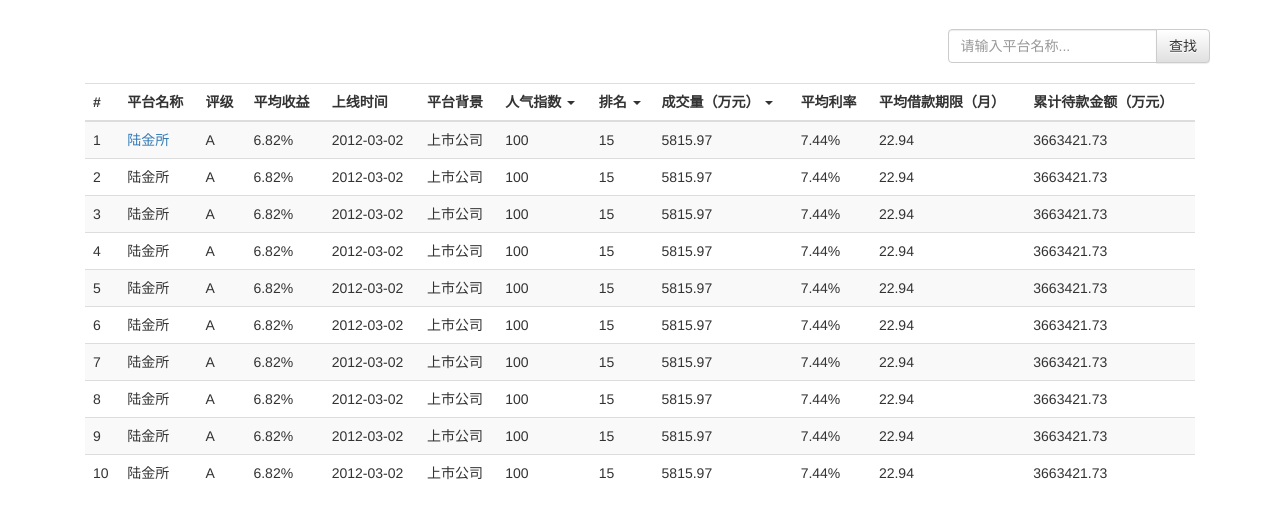
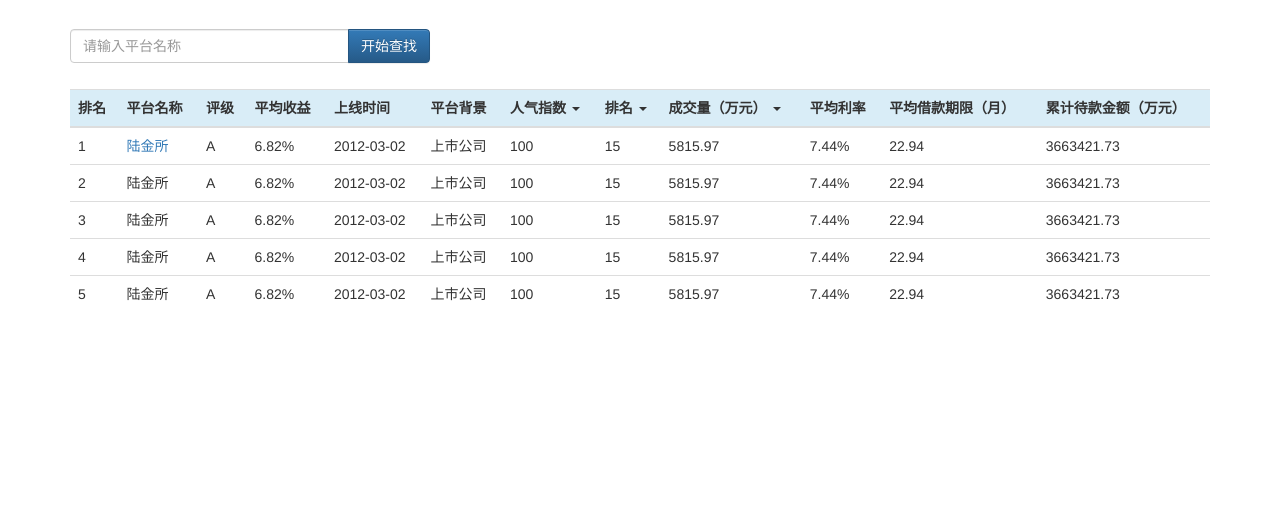
Before and after one commit to Andy0526/business_web, a Flask app: page /detail in a window 1280 px wide. Shown: the part 51-570 px from the top of the page. Run offline with Flask 2, Linux system fonts and the light colour scheme; some libraries are stand-ins or nearby versions.

Commit message:
2016.3.18 继续完善平台详情模块

```diff
--- a/run.py
+++ b/run.py
@@ -93,7 +93,6 @@
         'Risk_weight': 2,
         'source': u'来源',
         'source_url': u'来源链接',
-        'gmt_create': u'2015-12-07 12:12'
     }
     return render_template('detail_info.html', data_info=data_info)
 
--- a/templates/detail.html
+++ b/templates/detail.html
@@ -6,26 +6,26 @@
 
     <div class="row">
 
-  <div class="col-lg-3" style="float: right">
+  <div class="col-md-4" >
     <div class="input-group">
-      <input type="text" class="form-control" placeholder="请输入平台名称...">
+      <input type="text" class="form-control" placeholder="请输入平台名称">
       <span class="input-group-btn">
-        <button class="btn btn-default" type="button">查找</button>
+        <button class="btn btn-primary" type="button">开始查找</button>
       </span>
     </div><!-- /input-group -->
   </div><!-- /.col-lg-6 -->
-</div><!-- /.row -->
-    </div>
 
 <br>
-    <div class="container">
+<br>
+<br>
+
 
         <div class="col-md-12" >
-            <table class="table table-striped">
+            <table class="table table-hover">
                 <thead>
                 <tr></tr>
-                <tr>
-                    <th>#</th>
+                <tr class="info">
+                    <th>排名</th>
                     <th>平台名称</th>
                     <th>评级</th>
                     <th>平均收益</th>
@@ -144,81 +144,14 @@
                     <td>22.94</td>
                     <td>3663421.73</td>
                 </tr>
-                <tr>
-                    <td>6</td>
-                    <td>陆金所</td>
-                    <td>A</td>
-                    <td>6.82%</td>
-                    <td>2012-03-02</td>
-                    <td>上市公司</td>
-                    <td>100</td>
-                    <td>15</td>
-                    <td>5815.97</td>
-                    <td>7.44%</td>
-                    <td>22.94</td>
-                    <td>3663421.73</td>
-                </tr>
-                <tr>
-                    <td>7</td>
-                    <td>陆金所</td>
-                    <td>A</td>
-                    <td>6.82%</td>
-                    <td>2012-03-02</td>
-                    <td>上市公司</td>
-                    <td>100</td>
-                    <td>15</td>
-                    <td>5815.97</td>
-                    <td>7.44%</td>
-                    <td>22.94</td>
-                    <td>3663421.73</td>
-                </tr>
-                <tr>
-                    <td>8</td>
-                    <td>陆金所</td>
-                    <td>A</td>
-                    <td>6.82%</td>
-                    <td>2012-03-02</td>
-                    <td>上市公司</td>
-                    <td>100</td>
-                    <td>15</td>
-                    <td>5815.97</td>
-                    <td>7.44%</td>
-                    <td>22.94</td>
-                    <td>3663421.73</td>
-                </tr>
-                <tr>
-                    <td>9</td>
-                    <td>陆金所</td>
-                    <td>A</td>
-                    <td>6.82%</td>
-                    <td>2012-03-02</td>
-                    <td>上市公司</td>
-                    <td>100</td>
-                    <td>15</td>
-                    <td>5815.97</td>
-                    <td>7.44%</td>
-                    <td>22.94</td>
-                    <td>3663421.73</td>
-                </tr>
-                <tr>
-                    <td>10</td>
-                    <td>陆金所</td>
-                    <td>A</td>
-                    <td>6.82%</td>
-                    <td>2012-03-02</td>
-                    <td>上市公司</td>
-                    <td>100</td>
-                    <td>15</td>
-                    <td>5815.97</td>
-                    <td>7.44%</td>
-                    <td>22.94</td>
-                    <td>3663421.73</td>
-                </tr>
+
 
                 </tbody>
             </table>
         </div>
-    </div>
+
+      </div>
+
 
 
 {% endblock %}
```
Also changed, not shown: templates/detail_info.html (+60 -14 lines), templates/search.html (+17 -4 lines), static/img/detail.png (added).
